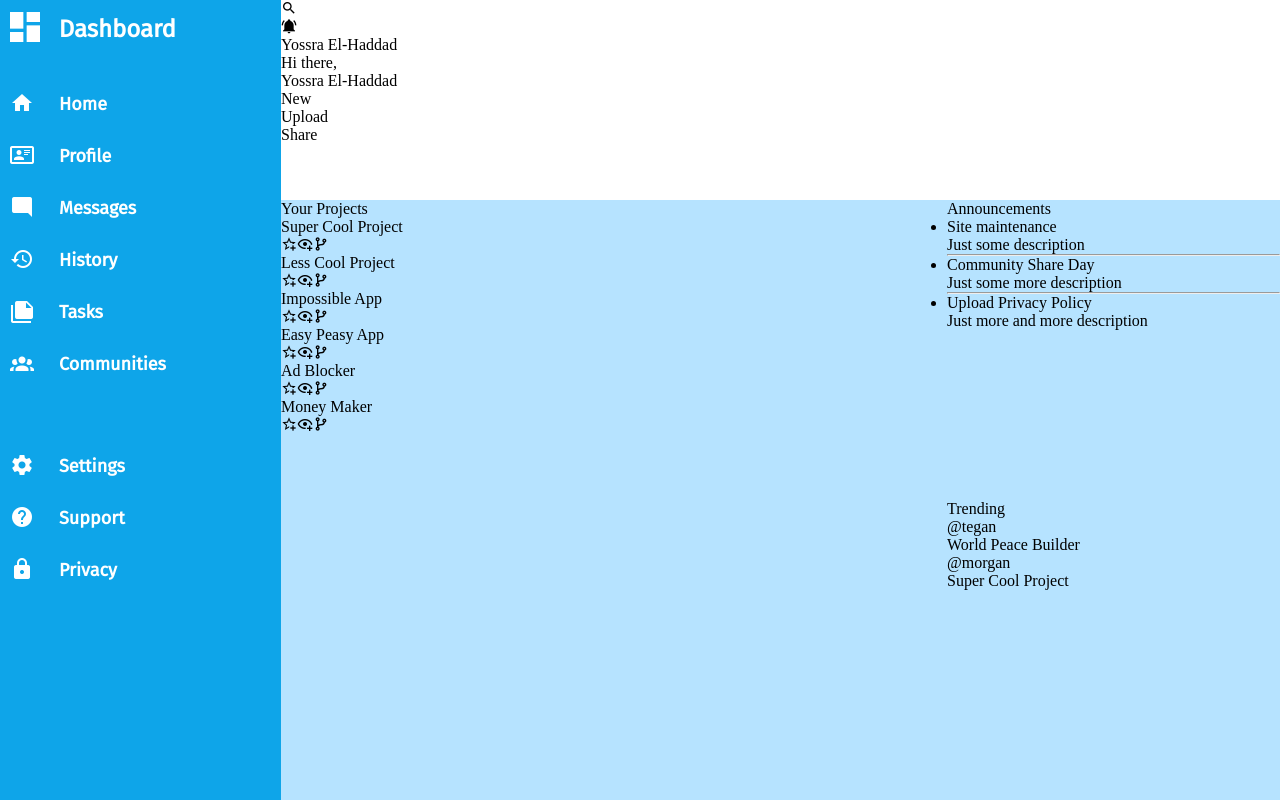
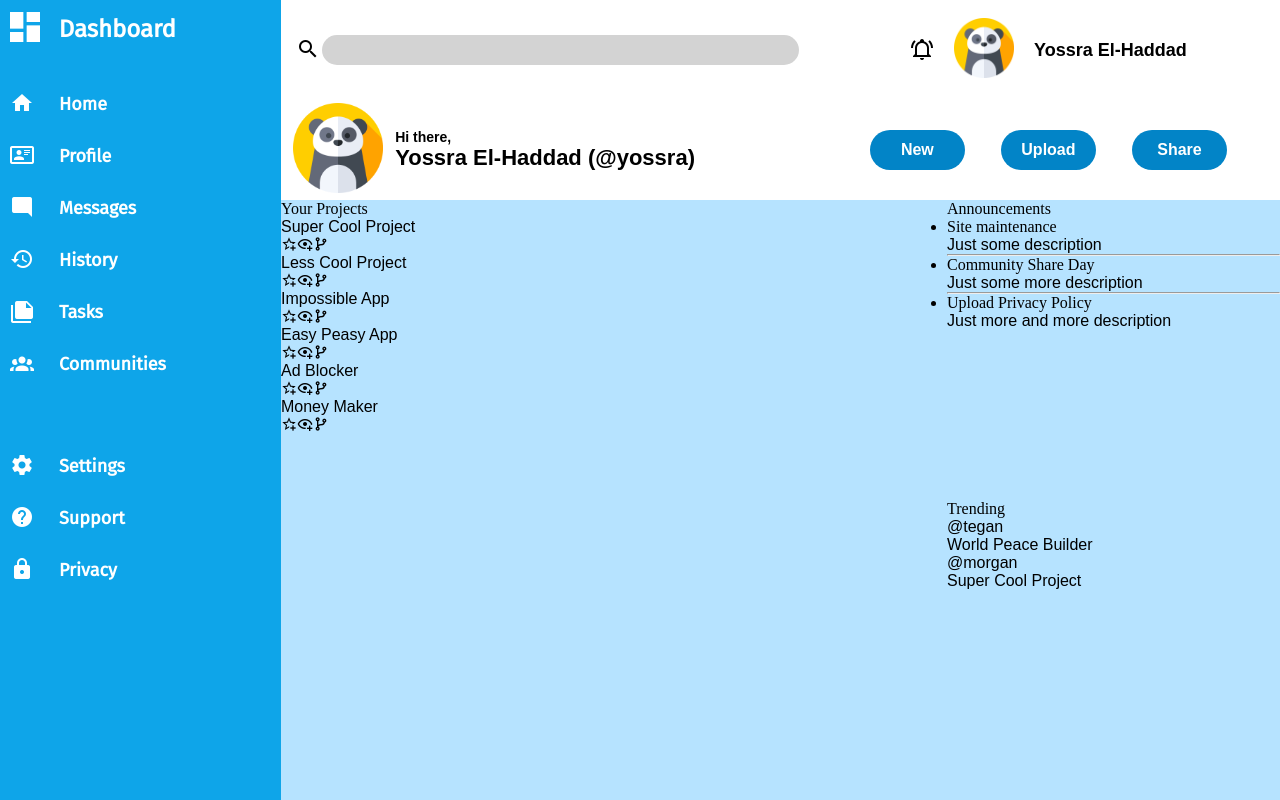
Before and after one commit to YossraElhaddad/dashboard, a plain HTML site: page index.html in a window 1280 px wide. Drawn offline with Linux system fonts and the light colour scheme.

Commit message:
Style the header and add the panda image as a profile picture

```diff
--- a/index.html
+++ b/index.html
@@ -47,19 +47,27 @@
             </div>
 
             <div class="mini-profile">
-                <i class="mdi mdi-bell-ring"></i>
-                <div>Yossra El-Haddad</div>
+                <i class="mdi mdi-bell-ring-outline"></i>
+                <div class="small-image"><img src="panda.png" alt=""></img>
+                </div>
+                <div class="name">
+                    <p>Yossra El-Haddad</p>
+                </div>
             </div>
 
             <div class="main-profile">
-                <p>Hi there,</p>
-                <p>Yossra El-Haddad</p>
+                <div class="image"><img src="panda.png" alt=""></img>
+                </div>
+                <div class="text">
+                    <p>Hi there,</p>
+                    <p>Yossra El-Haddad (@yossra)</p>
+                </div>
             </div>
 
             <div class="nav-list">
-                <div>New</div>
-                <div>Upload</div>
-                <div>Share</div>
+                <button>New</button>
+                <button>Upload</button>
+                <button>Share</button>
             </div>
 
 
--- a/style.css
+++ b/style.css
@@ -17,6 +17,9 @@ body {
     grid-template-columns: 0.5fr 2fr 1fr;
     grid-template-rows: 1fr 1.5fr 1.5fr;
 }
+
+
+/*Working on the sidebar*/
 
 .sidebar {
     background-color: #0EA5E9;
@@ -63,7 +66,7 @@ span {
 .second-section div,
 .dashboard {
     display: grid;
-    grid-template-columns: 0.25fr 1fr;
+    grid-template-columns: 0.2fr 1fr;
     justify-content: center;
     align-items: center;
 }
@@ -85,9 +88,105 @@ span {
     justify-self: self-end;
 }
 
+
+/*Working on the header*/
+
 .header {
     background-color: white;
+    display: grid;
+    grid-template-columns: 2fr 1.5fr;
+    grid-template-rows: 1fr 1fr;
     grid-column: 2 / 4;
+    align-content: center;
+}
+
+.header i {
+    font-size: 1.5rem;
+}
+
+.search {
+    display: grid;
+    grid-template-columns: 0.05fr 1fr;
+    align-items: center;
+    margin-left: 15px;
+}
+
+.search-bar {
+    background-color: lightgray;
+    height: 30px;
+    width: 90%;
+    border-radius: 30px;
+}
+
+.image img {
+    width: 90px;
+}
+
+.small-image img {
+    width: 60px;
+}
+
+p {
+    font-family: sans-serif;
+}
+
+.main-profile {
+    display: grid;
+    grid-template-columns: 0.25fr 1fr;
+    grid-template-rows: 1fr;
+    align-items: center;
+}
+
+.mini-profile {
+    display: flex;
+    justify-content: center;
+    align-items: center;
+    margin-right: 35px;
+    gap: 20px;
+}
+
+.name p {
+    font-weight: bold;
+    font-size: 18px;
+}
+
+.image {
+    grid-row: 1 / 2;
+    grid-column-start: 1;
+    justify-self: center;
+}
+
+.text {
+    grid-column-start: 2;
+}
+
+.text p:first-of-type {
+    font-size: 14px;
+    font-weight: bold;
+}
+
+.text p:last-child {
+    font-size: 22px;
+    font-weight: bold;
+}
+
+.nav-list {
+    display: flex;
+    justify-content: space-around;
+    align-items: center;
+    margin-right: 35px;
+}
+
+button {
+    font-family: sans-serif;
+    color: white;
+    background-color: #0284C7;
+    font-weight: bold;
+    font-size: 16px;
+    border-radius: 25px;
+    height: 40px;
+    width: 95px;
+    border: none;
 }
 
 .announcements {
```
Also changed, not shown: panda.png (added).
